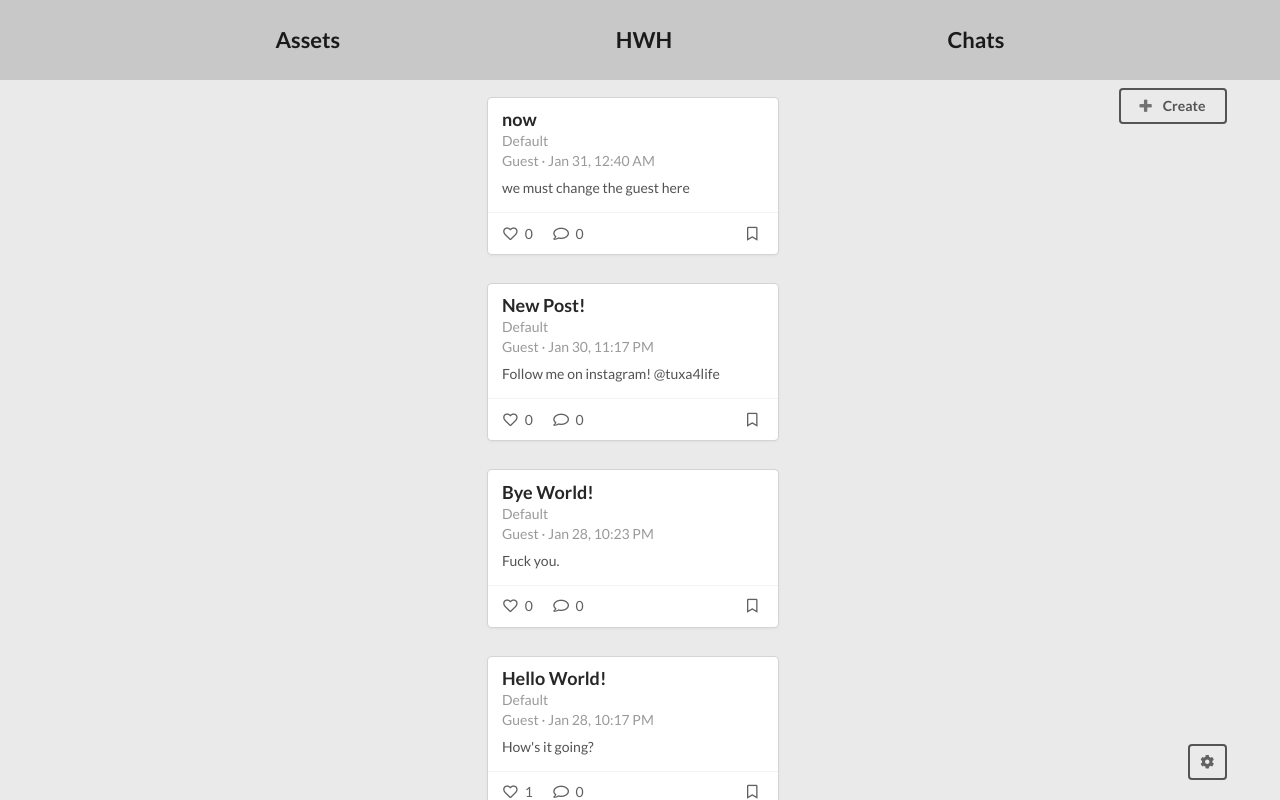
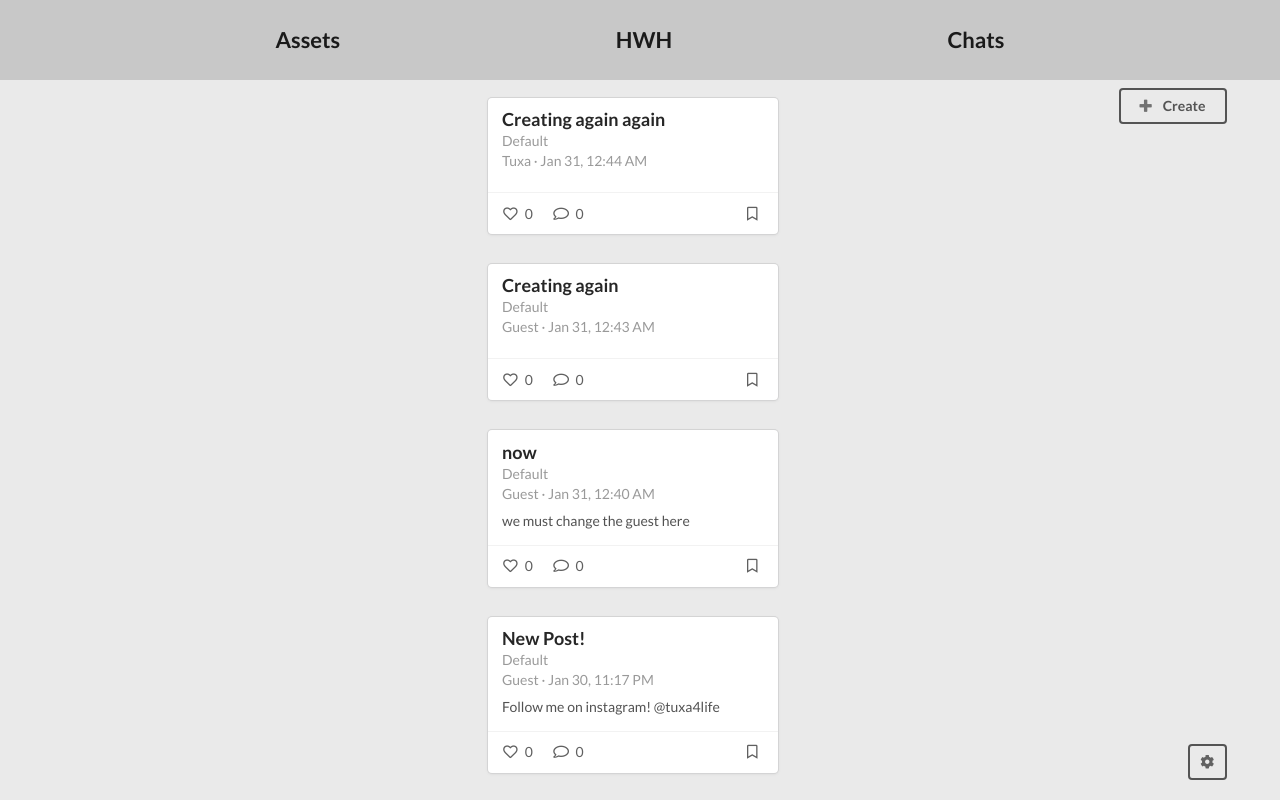
Before and after one commit to Tuxa4Life/HWH-React, a React (Create React App) app: page /assets in a window 1280 px wide. Shown: the top 800 px of the page. Built offline with nearby package versions, Linux system fonts and the light colour scheme; data requests are answered from the project's data file.

Commit message:
Update: Post Authors

```diff
--- a/db.json
+++ b/db.json
@@ -50,6 +50,26 @@
       "comments": [],
       "date": "Jan 31, 12:40 AM",
       "id": 4
+    },
+    {
+      "author": "Guest",
+      "title": "Creating again",
+      "text": "",
+      "subject": "Default",
+      "likes": [],
+      "comments": [],
+      "date": "Jan 31, 12:43 AM",
+      "id": 5
+    },
+    {
+      "author": "Tuxa",
+      "title": "Creating again again",
+      "text": "",
+      "subject": "Default",
+      "likes": [],
+      "comments": [],
+      "date": "Jan 31, 12:44 AM",
+      "id": 6
     }
   ]
 }
--- a/src/Components/PostUpload.jsx
+++ b/src/Components/PostUpload.jsx
@@ -1,16 +1,22 @@
 import React, { useState } from "react";
 import usePostsContext from '../Hooks/usePostsContext';
+import useUsersContext from "../Hooks/useUsersContext";
 
 const PostUpload = ({ toggleUpload }) => {
     const { uploadPost } = usePostsContext();
+    const { currentUser } = useUsersContext()
 
     const [title, setTitle] = useState('')
     const [text, setText] = useState('')
 
     const upload = (e) => {
         e.preventDefault()
+        let author = 'Guest'
+        if (currentUser !== null) {
+            author = currentUser.username
+        }
 
-        uploadPost(title, text)
+        uploadPost(title, text, author)
         toggleUpload()
     }
 
--- a/src/Context/postsContext.js
+++ b/src/Context/postsContext.js
@@ -11,9 +11,9 @@ const Provider = ({ children }) => {
         setPosts(response.data)
     }, [])
 
-    const uploadPost = async (title, text) => {
+    const uploadPost = async (title, text, author) => {
         const response = await axios.post('http://localhost:3001/posts', {
-            author: "Guest", title, text,
+            author, title, text,
             subject: 'Default',
             likes: [],
             comments: [],
@@ -23,8 +23,16 @@ const Provider = ({ children }) => {
         setPosts([...posts, response.data])
     }
 
+    const getPost = (id) => {
+        posts.map(e => {
+            if (e.id === id) {
+                return e
+            }
+        })
+    }
+
     const dataToShare = {
-        posts, uploadPost, fetchPosts
+        posts, uploadPost, fetchPosts, getPost
     }
 
     return (
```
